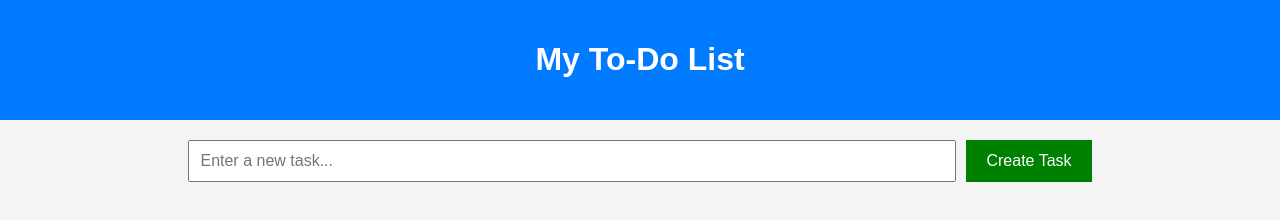
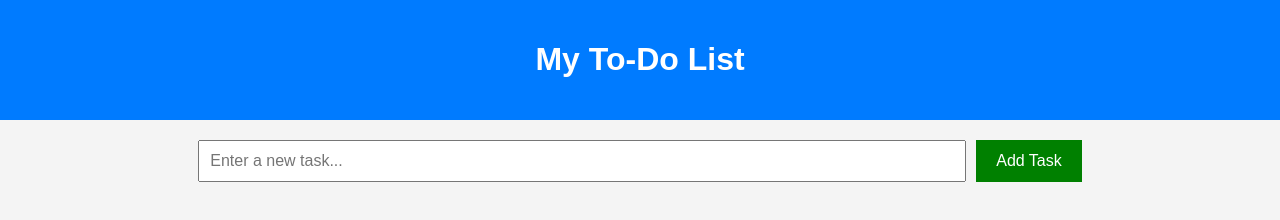
Before and after one commit to surajudeenadegoke/todo-app, a website: page client/index.html in a window 1280 px wide. Drawn offline with Linux system fonts and the light colour scheme; no server answers.

Commit message:
Button update

```diff
--- a/client/index.html
+++ b/client/index.html
@@ -17,7 +17,7 @@
         id="new-task-input"
         placeholder="Enter a new task..."
       />
-      <button id="add-task-button">Create Task</button>
+      <button id="add-task-button">Add Task</button>
     </section>
 
     <ul id="task-list" class="task-list"></ul>
```
